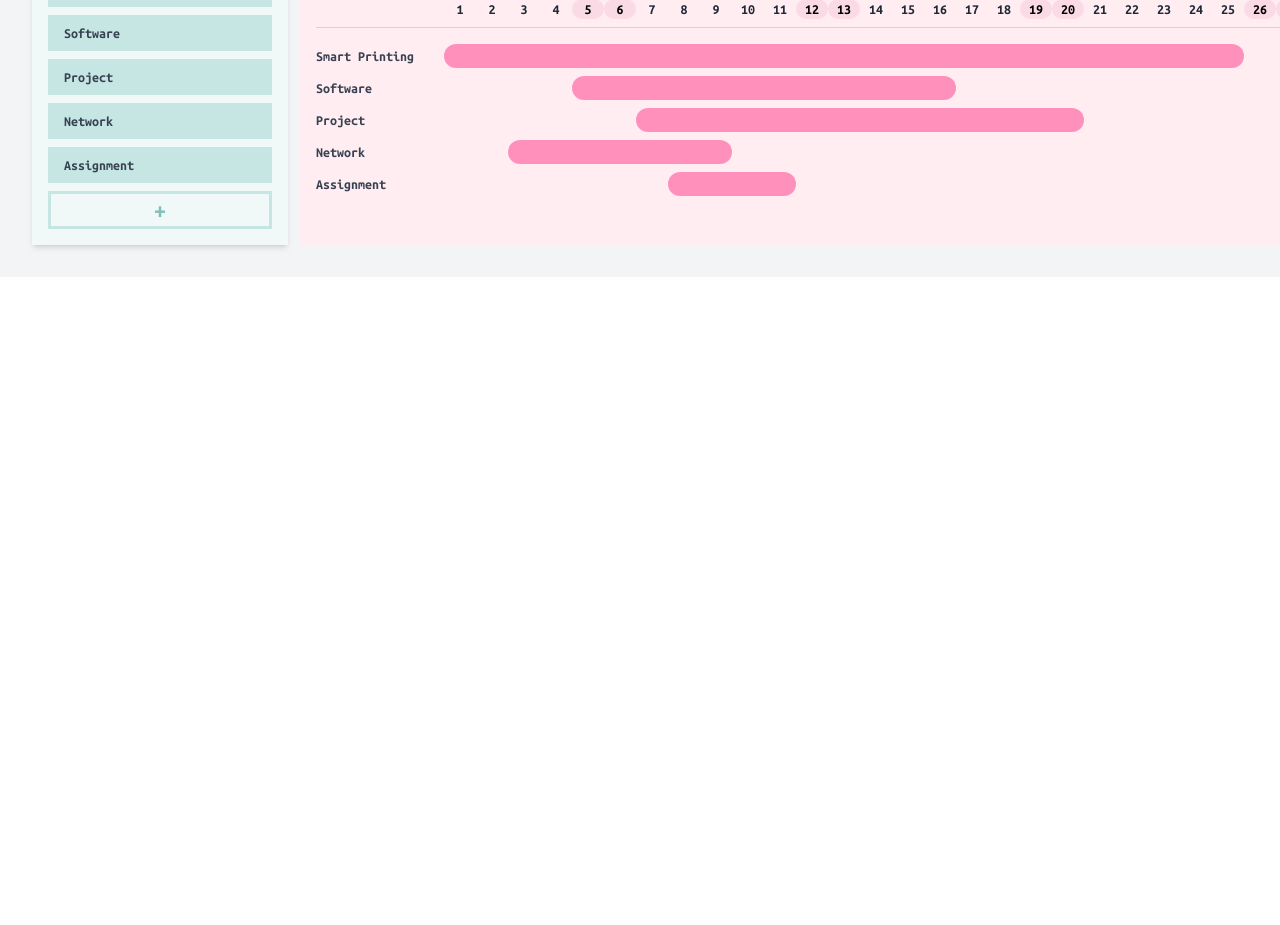
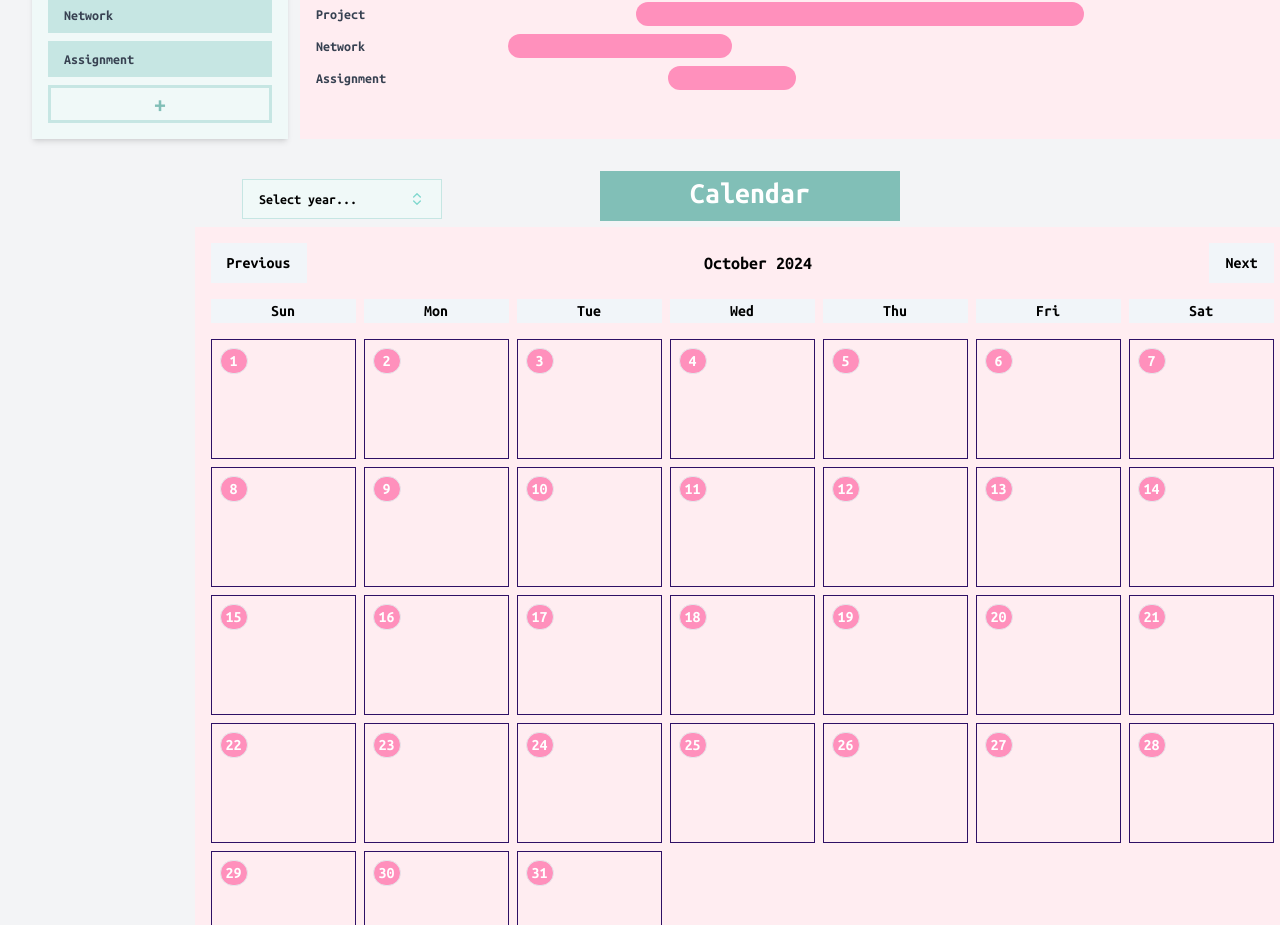
Before and after one commit to Benhidangiu1408/project-management, a React (Vite) app: page / in a window 1280 px wide. Shown: the part 417-1342 px from the top of the page. Before the commit the page ends 800 px from the top, so only its background shows below. Built offline with nearby package versions, Linux system fonts and the light colour scheme.

Commit message:
merge complete

```diff
--- a/src/pages/Homepage.tsx
+++ b/src/pages/Homepage.tsx
@@ -3,7 +3,7 @@
 import ProjectBlock from "@/components/ui/ProjectList";
 import TodayTaskDeadline from "@/components/Task/todaytaskdeadline";
 import ToDoList from "@/components/Task/todolist";
-
+import { CustomCalendar } from "./Stage Page/CalenUI";
 
 function Homepage() {
   const tasks = [
@@ -57,7 +57,6 @@
   ];
 
   return (
-
     <div className="flex flex-col items-center justify-center bg-gray-100">
       <div className="flex flex-row m-8 justify-between">
         <TodayMeeting meetings={meetings} />
@@ -68,7 +67,7 @@
         <ProjectBlock />
         <GanttChart color="pink" />
       </div>
-
+      <CustomCalendar />
     </div>
   );
 }
--- a/src/pages/Stage Page/CalenUI.tsx
+++ b/src/pages/Stage Page/CalenUI.tsx
@@ -109,25 +109,14 @@
 
 import { cn } from "@/lib/utils";
 import { Button } from "@/components/ui/button";
-import {
-  Command,
-  CommandEmpty,
-  CommandGroup,
-  CommandInput,
-  CommandItem,
-  CommandList,
-} from "@/components/ui/command";
-import {
-  Popover,
-  PopoverContent,
-  PopoverTrigger,
-} from "@/components/ui/popover";
+import { Command, CommandEmpty, CommandGroup, CommandInput, CommandItem, CommandList } from "@/components/ui/command";
+import { Popover, PopoverContent, PopoverTrigger } from "@/components/ui/popover";
 import { Badge } from "@/components/ui/badge";
 
 // Example task data
 const tasks: { [key: string]: string[] } = {
-  "2024-01-01": ["New Year's Celebration","Project Deadline","Project Deadline","Project Deadline","Project Deadline"],
-  "2024-01-15": ["Project Deadline","New Year's Celebration"],
+  "2024-01-01": ["New Year's Celebration", "Project Deadline", "Project Deadline", "Project Deadline", "Project Deadline"],
+  "2024-01-15": ["Project Deadline", "New Year's Celebration"],
   "2024-02-14": ["Valentine's Day Dinner"],
 };
 
@@ -169,38 +158,26 @@
 
   // Navigate to the previous month
   const handlePrevMonth = () => {
-    setCurrentDate(
-      new Date(currentDate.getFullYear(), currentDate.getMonth() - 1, 1)
-    );
+    setCurrentDate(new Date(currentDate.getFullYear(), currentDate.getMonth() - 1, 1));
   };
 
   // Navigate to the next month
   const handleNextMonth = () => {
-    setCurrentDate(
-      new Date(currentDate.getFullYear(), currentDate.getMonth() + 1, 1)
-    );
+    setCurrentDate(new Date(currentDate.getFullYear(), currentDate.getMonth() + 1, 1));
   };
 
   return (
     <>
-      <div className="flex ">
+      <div className="flex justify-start w-[1000px]">
         <div className="mr-auto py-2">
           <Popover open={open} onOpenChange={setOpen}>
             <PopoverTrigger asChild>
-              <Button
-                variant="outline"
-                role="combobox"
-                aria-expanded={open}
-                className="w-[200px] justify-between border border-3 border-teal-500 hover:border-teal-500 bg-slate-100"
-              >
-                {value
-                  ? frameworks.find((framework) => framework.value === value)
-                      ?.label
-                  : "Select year..."}
+              <Button variant="default" role="combobox" aria-expanded={open} className="w-[200px] justify-between border border-green200 bg-green100">
+                {value ? frameworks.find((framework) => framework.value === value)?.label : "Select year..."}
                 <ChevronsUpDown className="opacity-50 text-teal-500" />
               </Button>
             </PopoverTrigger>
-            <PopoverContent className="w-[200px] p-0 ">
+            <PopoverContent className="w-[200px] p-0 bg-green200">
               <Command>
                 <CommandInput placeholder="Search year..." className="h-9 " />
                 <CommandList>
@@ -213,20 +190,11 @@
                         onSelect={(currentValue) => {
                           setValue(currentValue === value ? "" : currentValue);
                           setOpen(false);
-                          handleYearChange(
-                            currentValue === value ? "" : currentValue
-                          );
+                          handleYearChange(currentValue === value ? "" : currentValue);
                         }}
                       >
                         {framework.label}
-                        <Check
-                          className={cn(
-                            "ml-auto",
-                            value === framework.value
-                              ? "opacity-100"
-                              : "opacity-0"
-                          )}
-                        />
+                        <Check className={cn("ml-auto", value === framework.value ? "opacity-100" : "opacity-0")} />
                       </CommandItem>
                     ))}
                   </CommandGroup>
@@ -235,26 +203,20 @@
             </PopoverContent>
           </Popover>
         </div>
-        <div className=" items-center justify-center absolute ml-[450px] w-[300px] h-[50px] mb-35 bg-teal-300 text-white...">
+        <div className="absolute left-[600px] items-center justify-center w-[300px] h-[50px] mb-35 bg-green300 text-white...">
           <p className="text-white text-center items-center justify-center text-3xl pt-1">Calendar</p>
         </div>
       </div>
-      <div className="p-4 bg-rose-100">
+      <div className="p-4 bg-pink100">
         {/* Calendar Header */}
         <div className="flex items-center justify-between mb-4">
-          <button
-            onClick={handlePrevMonth}
-            className="px-4 py-2 bg-slate-100 rounded-md hover:bg-slate-200"
-          >
+          <button onClick={handlePrevMonth} className="px-4 py-2 bg-slate-100 rounded-md hover:bg-slate-200">
             Previous
           </button>
           <h2 className="text-lg font-semibold">
             {currentDate.toLocaleString("default", { month: "long" })} {year}
           </h2>
-          <button
-            onClick={handleNextMonth}
-            className="px-4 py-2 bg-slate-100 rounded-md hover:bg-slate-200"
-          >
+          <button onClick={handleNextMonth} className="px-4 py-2 bg-slate-100 rounded-md hover:bg-slate-200">
             Next
           </button>
         </div>
@@ -262,10 +224,7 @@
         {/* Calendar Grid */}
         <div className="grid grid-cols-7 gap-2">
           {["Sun", "Mon", "Tue", "Wed", "Thu", "Fri", "Sat"].map((day) => (
-            <div
-              key={day}
-              className="text-center font-bold text-black bg-slate-100 mb-2 "
-            >
+            <div key={day} className="text-center font-bold text-black bg-slate-100 mb-2 ">
               {day}
             </div>
           ))}
@@ -279,22 +238,18 @@
                 key={formattedDate}
                 onClick={() => setSelectedDate(day)}
                 className={`relative flex flex-col items-center justify-center p-2 w-[145px] min-h-[120px] border rounded-md   ${
-                  taskList.length > 0
-                    ? " text-blue-700 border-violet-950"
-                    : " border-violet-950"
-                } ${
-                  selectedDate?.toDateString() === day.toDateString()
-                    ? "ring-2 ring-orange-400 "
-                    : ""
-                } cursor-pointer`}
+                  taskList.length > 0 ? " text-blue-700 border-violet-950" : " border-violet-950"
+                } ${selectedDate?.toDateString() === day.toDateString() ? "ring-2 ring-orange-400 " : ""} cursor-pointer`}
               >
-                <span className=" absolute top-2 left-2 text-white font-bold border rounded-full inline-block w-7 bg-rose-300 ">
-                  {day.getDate()}
-                </span>
+                <span className="text-center absolute top-2 left-2 text-white font-bold border rounded-full inline-block w-7 bg-pink300 ">{day.getDate()}</span>
                 {taskList.length > 0 && (
                   <ul className="mt-1 text-xs text-center text-black">
                     {taskList.map((task, index) => (
-                      <li key={index}><Badge className={`bg-white text-black truncate whitespace-nowrap  overflow-hidden w-[130px] block mb-2 ${index===0? "mt-7":""}`}>{task}</Badge></li>
+                      <li key={index}>
+                        <Badge className={`bg-white text-black truncate whitespace-nowrap  overflow-hidden w-[130px] block mb-2 ${index === 0 ? "mt-7" : ""}`}>
+                          {task}
+                        </Badge>
+                      </li>
                     ))}
                   </ul>
                 )}
```
Also changed, not shown: 1 other file (tests, documents, lock files or other folders). Lines whose indentation alone changed are shown as unchanged.
